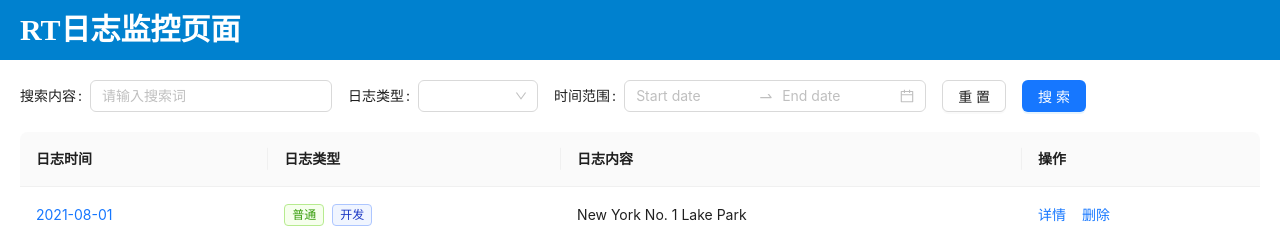
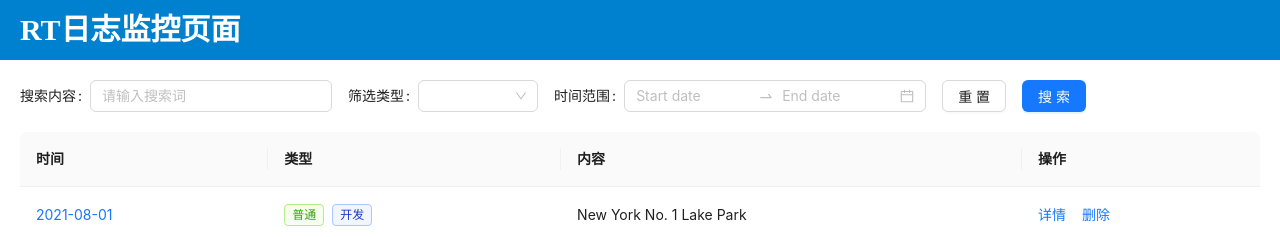
Before and after one commit to Sjj1024/rt-pro, a React (Vite) app: page / in a window 1280 px wide. Shown: the top 237 px of the page. Built offline with nearby package versions, Linux system fonts and the light colour scheme.

Commit message:
feat:搜索

```diff
--- a/src/views/board/index.tsx
+++ b/src/views/board/index.tsx
@@ -9,8 +9,6 @@ import {
     Select,
 } from 'antd'
 import type { ColumnsType } from 'antd/es/table'
-import type { DatePickerProps, RangePickerProps } from 'antd/es/date-picker'
-
 import './index.scss'
 
 const { RangePicker } = DatePicker
@@ -24,13 +22,13 @@ interface DataType {
 
 const columns: ColumnsType<DataType> = [
     {
-        title: '日志时间',
+        title: '时间',
         dataIndex: 'name',
         key: 'name',
         render: (text) => <a>{text}</a>,
     },
     {
-        title: '日志类型',
+        title: '类型',
         key: 'tags',
         dataIndex: 'tags',
         render: (_, { tags }) => (
@@ -50,7 +48,7 @@ const columns: ColumnsType<DataType> = [
         ),
     },
     {
-        title: '日志内容',
+        title: '内容',
         dataIndex: 'address',
         key: 'address',
     },
@@ -87,18 +85,6 @@ const data: DataType[] = [
     },
 ]
 
-const onChange = (
-    value: DatePickerProps['value'] | RangePickerProps['value'],
-    dateString: [string, string] | string
-) => {
-    console.log('Selected Time: ', value)
-    console.log('Formatted Selected Time: ', dateString)
-}
-
-const onOk = (value: DatePickerProps['value'] | RangePickerProps['value']) => {
-    console.log('onOk: ', value)
-}
-
 const onFinish = (values: any) => {
     console.log('Success:', values)
 }
@@ -128,9 +114,8 @@ export default function Board() {
                     <Form.Item label="搜索内容" name="keyWord">
                         <Input placeholder="请输入搜索词" />
                     </Form.Item>
-                    <Form.Item label="日志类型" name="logType">
+                    <Form.Item label="筛选类型" name="logType">
                         <Select
-                            defaultValue=""
                             style={{ width: 120 }}
                             options={[
                                 { value: 'jack', label: '生产' },
@@ -147,8 +132,6 @@ export default function Board() {
                         <RangePicker
                             showTime={{ format: 'HH:mm' }}
                             format="YYYY-MM-DD HH:mm"
-                            onChange={onChange}
-                            onOk={onOk}
                         />
                     </Form.Item>
                     <Form.Item>
```
